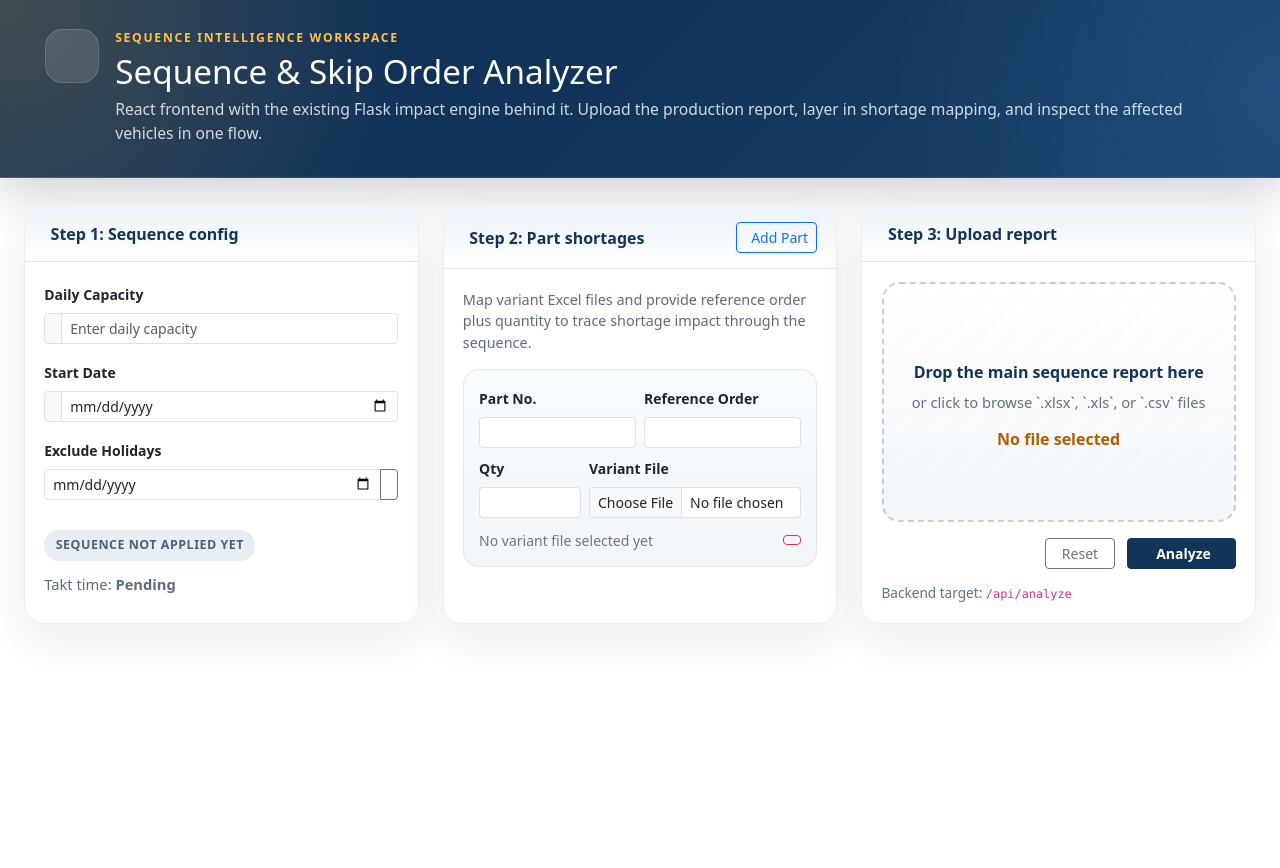
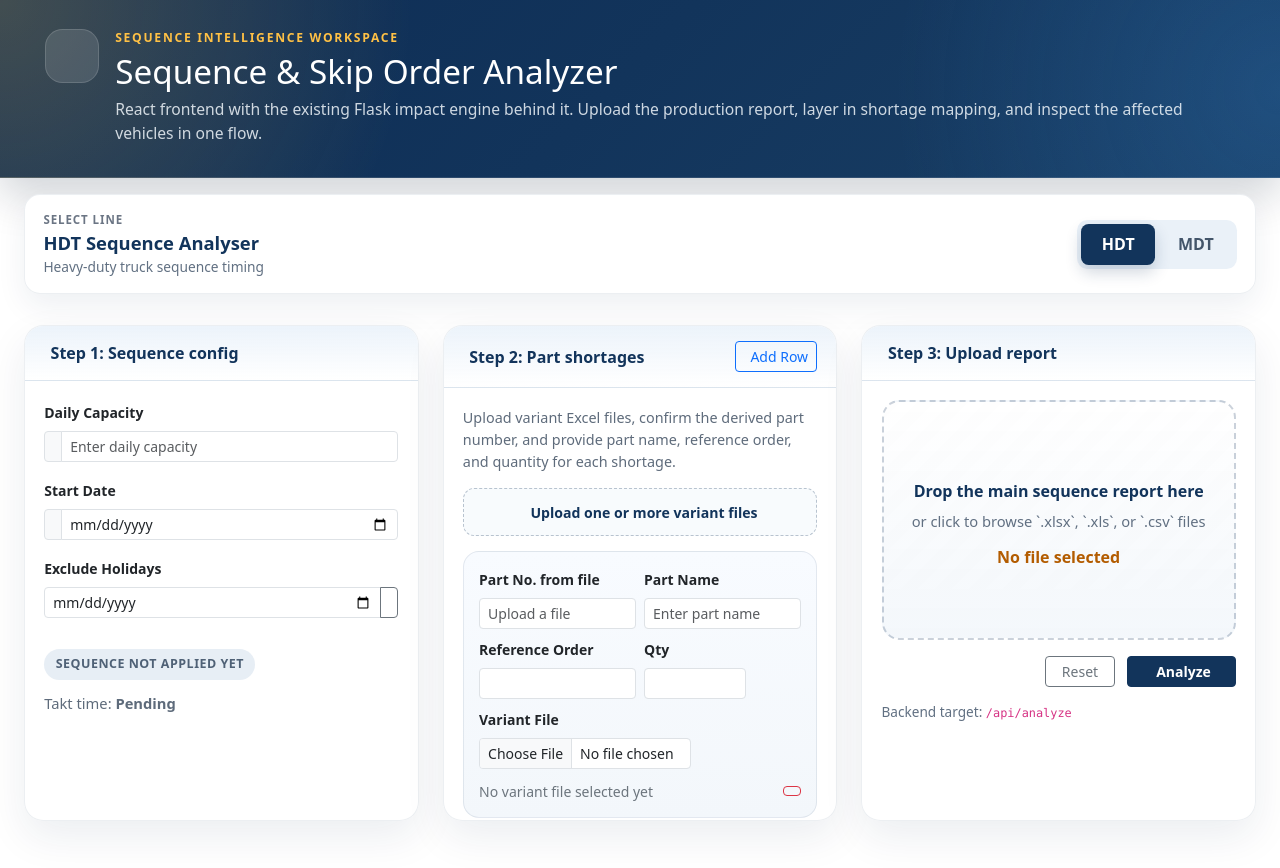
Before and after one commit to Pavan30803/SequenceAnalyser, a React (Vite) app in the folder frontend/: page / in a window 1280 px wide. Both pictures are taken after a click on the button "Enter". Before the commit the page ends 800 px from the top, so only its background shows below. Built offline with nearby package versions, Linux system fonts and the light colour scheme; the HTML template or start-up script is replaced by a standard one; what chartjs-plugin-datalabels would draw is missing.

Commit message:
MDT included

```diff
--- a/frontend/src/App.css
+++ b/frontend/src/App.css
@@ -128,6 +128,66 @@
   font-size: 0.98rem;
 }
 
+.line-type-panel {
+  margin: 1rem 0 0.4rem;
+  padding: 1rem 1.15rem;
+  display: flex;
+  justify-content: space-between;
+  align-items: center;
+  gap: 1rem;
+  background: rgba(255, 255, 255, 0.96);
+  border: 1px solid rgba(18, 52, 91, 0.08);
+  border-radius: 1rem;
+  box-shadow: 0 12px 30px rgba(15, 44, 80, 0.07);
+}
+
+.line-type-kicker {
+  display: block;
+  color: #6b7584;
+  font-size: 0.72rem;
+  font-weight: 800;
+  text-transform: uppercase;
+  letter-spacing: 0.08em;
+  margin-bottom: 0.2rem;
+}
+
+.line-type-panel h2 {
+  margin: 0;
+  color: #12345b;
+  font-size: 1.15rem;
+  font-weight: 900;
+}
+
+.line-type-panel p {
+  margin: 0.2rem 0 0;
+  color: #617082;
+  font-size: 0.86rem;
+}
+
+.line-type-actions {
+  display: inline-flex;
+  padding: 0.25rem;
+  border-radius: 0.65rem;
+  background: #eaf1f8;
+  gap: 0.25rem;
+}
+
+.line-type-button {
+  min-width: 4.6rem;
+  border: 0;
+  border-radius: 0.48rem;
+  padding: 0.52rem 0.9rem;
+  background: transparent;
+  color: #43556a;
+  font-weight: 900;
+}
+
+.line-type-button.active {
+  background: #12345b;
+  color: #fff;
+  box-shadow: 0 0.45rem 1rem rgba(18, 52, 91, 0.2);
+}
+
 .step-card,
 .panel-card {
   background: rgba(255, 255, 255, 0.94);
@@ -212,6 +272,29 @@
 .shortage-stack {
   max-height: 27rem;
   overflow: auto;
+}
+
+.multi-upload-zone {
+  display: flex;
+  align-items: center;
+  justify-content: center;
+  gap: 0.5rem;
+  min-height: 3rem;
+  margin-bottom: 0.9rem;
+  border: 1px dashed rgba(18, 52, 91, 0.28);
+  border-radius: 0.7rem;
+  background: #f8fbfd;
+  color: #12345b;
+  font-size: 0.88rem;
+  font-weight: 800;
+  cursor: pointer;
+  transition: border-color 160ms ease, background-color 160ms ease;
+}
+
+.multi-upload-zone:hover,
+.multi-upload-zone:focus-within {
+  border-color: #3c91e6;
+  background: #eef6ff;
 }
 
 .shortage-card {
@@ -594,6 +677,14 @@
   margin-bottom: 1rem;
 }
 
+.inference-card h6 span {
+  display: block;
+  margin-top: 0.25rem;
+  color: #617082;
+  font-size: 0.86rem;
+  font-weight: 700;
+}
+
 .inference-grid {
   display: grid;
   grid-template-columns: repeat(2, minmax(0, 1fr));
@@ -633,6 +724,19 @@
     grid-template-columns: 1fr;
   }
 
+  .line-type-panel {
+    align-items: stretch;
+    flex-direction: column;
+  }
+
+  .line-type-actions {
+    width: 100%;
+  }
+
+  .line-type-button {
+    flex: 1;
+  }
+
   .inference-grid {
     grid-template-columns: 1fr;
   }
--- a/frontend/src/App.jsx
+++ b/frontend/src/App.jsx
@@ -84,6 +84,20 @@ const PIE_SKIP_COLORS = ['#ffc145', '#3cb371', '#3c91e6', '#2ec4b6', '#7c4dff',
 const REASON_COLUMN = 'Skip/hold reason'
 const OUTLOOK_COLUMN = 'Outlook'
 const LANDING_IMAGE_URL = 'https://www.bharatbenz.com/uploads/homebanner_images/large/BB-Construction.jpg'
+const LINE_TYPES = {
+  HDT: {
+    title: 'HDT',
+    description: 'Heavy-duty truck sequence timing',
+    standardMinutes: 1070,
+    thursdayMinutes: 1010,
+  },
+  MDT: {
+    title: 'MDT',
+    description: 'Medium-duty truck single-shift timing',
+    standardMinutes: 541,
+    thursdayMinutes: 541,
+  },
+}
 
 function createReasonBucket() {
   return {
@@ -109,13 +123,18 @@ function createReasonState() {
   }
 }
 
-function createShortageRow() {
+function getPartNumberFromFileName(fileName = '') {
+  return fileName.replace(/\.[^/.]+$/, '').trim()
+}
+
+function createShortageRow(file = null) {
   return {
     id: `${Date.now()}-${Math.random().toString(16).slice(2)}`,
-    part: '',
+    part: file ? getPartNumberFromFileName(file.name) : '',
+    partName: '',
     ref: '',
     qty: '',
-    file: null,
+    file,
   }
 }
 
@@ -162,6 +181,10 @@ function normalizeLookupKey(value) {
   return normalizeLookupValue(value).toUpperCase()
 }
 
+function normalizePartKey(value) {
+  return normalizeLookupValue(value).toUpperCase()
+}
+
 function normalizeOrderKey(value) {
   return normalizeLookupValue(value).replace(/\.0$/, '').toUpperCase()
 }
@@ -384,10 +407,13 @@ function formatLineTime(date) {
   return `${hours}:${minutes} ${meridiem}`
 }
 
-const PRODUCTION_BREAKS = [
+const DAY_SHIFT_BREAKS = [
   { start: 9 * 60 + 30, end: 9 * 60 + 37 },
   { start: 11 * 60 + 30, end: 12 * 60 },
   { start: 14 * 60 + 30, end: 14 * 60 + 37 },
+]
+const HDT_EXTENDED_SHIFT_BREAKS = [
+  ...DAY_SHIFT_BREAKS,
   { start: 18 * 60 + 30, end: 18 * 60 + 37 },
   { start: 20 * 60 + 30, end: 21 * 60 },
   { start: 24 * 60, end: 24 * 60 + 7 },
@@ -400,20 +426,21 @@ function createShiftTime(productionDate, minutesFromMidnight) {
   return date
 }
 
-function getBreakWindows(productionDate) {
-  return PRODUCTION_BREAKS.map((breakWindow) => ({
+function getBreakWindows(productionDate, lineType) {
+  const breaks = lineType === 'MDT' ? DAY_SHIFT_BREAKS : HDT_EXTENDED_SHIFT_BREAKS
+  return breaks.map((breakWindow) => ({
     start: createShiftTime(productionDate, breakWindow.start),
     end: createShiftTime(productionDate, breakWindow.end),
   }))
 }
 
-function skipProductionBreaks(date, productionDate) {
+function skipProductionBreaks(date, productionDate, lineType) {
   let adjustedDate = new Date(date)
   let moved = true
 
   while (moved) {
     moved = false
-    for (const breakWindow of getBreakWindows(productionDate)) {
+    for (const breakWindow of getBreakWindows(productionDate, lineType)) {
       if (adjustedDate >= breakWindow.start && adjustedDate < breakWindow.end) {
         adjustedDate = new Date(breakWindow.end)
         moved = true
@@ -425,12 +452,12 @@ function skipProductionBreaks(date, productionDate) {
   return adjustedDate
 }
 
-function addProductionMinutes(date, minutes, productionDate) {
-  let currentTime = skipProductionBreaks(date, productionDate)
+function addProductionMinutes(date, minutes, productionDate, lineType) {
+  let currentTime = skipProductionBreaks(date, productionDate, lineType)
   let remainingMinutes = minutes
 
   while (remainingMinutes > 0) {
-    const nextBreak = getBreakWindows(productionDate).find((breakWindow) => currentTime < breakWindow.end)
+    const nextBreak = getBreakWindows(productionDate, lineType).find((breakWindow) => currentTime < breakWindow.end)
     if (!nextBreak) {
       return new Date(currentTime.getTime() + remainingMinutes * 60000)
     }
@@ -442,17 +469,17 @@ function addProductionMinutes(date, minutes, productionDate) {
 
     const minutesUntilBreak = (nextBreak.start.getTime() - currentTime.getTime()) / 60000
     if (remainingMinutes <= minutesUntilBreak) {
-      return skipProductionBreaks(new Date(currentTime.getTime() + remainingMinutes * 60000), productionDate)
+      return skipProductionBreaks(new Date(currentTime.getTime() + remainingMinutes * 60000), productionDate, lineType)
     }
 
     remainingMinutes -= minutesUntilBreak
     currentTime = new Date(nextBreak.end)
   }
 
-  return skipProductionBreaks(currentTime, productionDate)
-}
-
-function applySequence(previewColumns, previewData, capacityValue, startDate, holidays) {
+  return skipProductionBreaks(currentTime, productionDate, lineType)
+}
+
+function applySequence(previewColumns, previewData, capacityValue, startDate, holidays, lineType = 'HDT') {
   if (!Array.isArray(previewColumns) || !Array.isArray(previewData) || previewData.length === 0) {
     return {
       columns: previewColumns ?? [],
@@ -497,8 +524,9 @@ function applySequence(previewColumns, previewData, capacityValue, startDate, ho
   }
 
   const rows = structuredClone(previewData)
-  const standardTotalMinutes = 1070
-  const thursdayTotalMinutes = 1010
+  const lineConfig = LINE_TYPES[lineType] ?? LINE_TYPES.HDT
+  const standardTotalMinutes = lineConfig.standardMinutes
+  const thursdayTotalMinutes = lineConfig.thursdayMinutes
   let counter = 1
   let sequenceStarted = false
   let currentDayMinutes = standardTotalMinutes
@@ -532,12 +560,12 @@ function applySequence(previewColumns, previewData, capacityValue, startDate, ho
       currentTime.setHours(7, 0, 0, 0)
     }
 
-    currentTime = skipProductionBreaks(currentTime, currentDate)
+    currentTime = skipProductionBreaks(currentTime, currentDate, lineType)
     row['Line in sequence'] = counter
     row['Production Date'] = formatDateKey(currentDate)
     row['Line in time'] = formatLineTime(currentTime)
 
-    currentTime = addProductionMinutes(currentTime, taktTime, currentDate)
+    currentTime = addProductionMinutes(currentTime, taktTime, currentDate, lineType)
 
     counter += 1
     if (counter > todayCapacity) {
@@ -556,14 +584,16 @@ function applySequence(previewColumns, previewData, capacityValue, startDate, ho
   }
 }
 
-function buildInference(rows, shortageParts) {
+function buildInference(rows, shortageParts, shortagePartNames = {}) {
   if (!Array.isArray(shortageParts) || shortageParts.length === 0) {
     return []
   }
 
   const allDates = [...new Set(rows.map((row) => row['Production Date']).filter(Boolean))].sort()
+  const getPartName = (part) => shortagePartNames[part] ?? shortagePartNames[normalizePartKey(part)] ?? ''
 
   return shortageParts.map((part) => {
+    const partName = getPartName(part)
     const connectedRows = rows.filter((row) => row[part])
     const impactedRows = connectedRows.filter((row) => SHORTAGE_MARKERS.has(String(row[part])))
     const scheduledConnectedRows = connectedRows.filter((row) => row['Production Date'])
@@ -572,11 +602,14 @@ function buildInference(rows, shortageParts) {
     if (impactedRows.length === 0) {
       return {
         part,
+        partName,
         covered: true,
       }
     }
 
-    const shortageDate = scheduledImpactedRows[0]?.['Production Date'] ?? 'Not Scheduled'
+    const firstImpactedRow = scheduledImpactedRows[0]
+    const shortageDate = firstImpactedRow?.['Production Date'] ?? 'Not Scheduled'
+    const impactTime = firstImpactedRow?.['Line in time'] ?? 'Not Scheduled'
     const connectingModels = [...new Set(impactedRows.map((row) => row.Model || 'Unknown'))].join(', ')
     const firstDaySequences = scheduledImpactedRows
       .filter((row) => row['Production Date'] === shortageDate)
@@ -597,8 +630,10 @@ function buildInference(rows, shortageParts) {
 
     return {
       part,
+      partName,
       covered: false,
       shortageDate,
+      impactTime,
       connectingModels,
       firstDaySequences: firstDaySequences || 'None',
       forecast,
@@ -1041,12 +1076,14 @@ function OrderCell({ field, value, holdTable }) {
 
 function App() {
   const fileInputId = useId()
+  const shortageBatchInputId = useId()
   const shortageIntro =
-    'Map variant Excel files and provide reference order plus quantity to trace shortage impact through the sequence.'
+    'Upload variant Excel files, confirm the derived part number, and provide part name, reference order, and quantity for each shortage.'
   const [selectedFile, setSelectedFile] = useState(null)
   const [dragActive, setDragActive] = useState(false)
   const [capacity, setCapacity] = useState('')
   const [startDate, setStartDate] = useState('')
+  const [lineType, setLineType] = useState('HDT')
   const [holidayInput, setHolidayInput] = useState('')
   const [holidays, setHolidays] = useState([])
   const [shortages, setShortages] = useState([createShortageRow()])
@@ -1057,6 +1094,15 @@ function App() {
   const [toasts, setToasts] = useState([])
   const resultsRef = useRef(null)
   const toastCounterRef = useRef(0)
+  const shortagePartNames = shortages.reduce((partNames, shortage) => {
+    const part = shortage.part.trim()
+    const partName = shortage.partName.trim()
+    if (part) {
+      partNames[part] = partName
+      partNames[normalizePartKey(part)] = partName
+    }
+    return partNames
+  }, {})
 
   const sequencedPreview = applySequence(
     analysis?.previewColumns ?? [],
@@ -1064,10 +1110,11 @@ function App() {
     capacity,
     startDate,
     holidays,
+    lineType,
   )
   const previewWithReasons = applySkipHoldReasons(sequencedPreview, analysis, reasonConfig)
   const deferredPreviewRows = useDeferredValue(previewWithReasons.rows)
-  const inferenceCards = buildInference(sequencedPreview.rows, analysis?.summary?.shortage_parts ?? [])
+  const inferenceCards = buildInference(sequencedPreview.rows, analysis?.summary?.shortage_parts ?? [], shortagePartNames)
 
   useEffect(() => {
     if (!analysis || !resultsRef.current) {
@@ -1099,6 +1146,25 @@ function App() {
     setShortages((current) => [...current, createShortageRow()])
   }
 
+  function addShortageFiles(fileList) {
+    const files = Array.from(fileList ?? [])
+    if (files.length === 0) {
+      return
+    }
+
+    setShortages((current) => {
+      const existingRows = current.filter((row) => row.file || row.partName || row.ref || row.qty)
+      return [...existingRows, ...files.map((file) => createShortageRow(file))]
+    })
+  }
+
+  function updateShortageFile(id, file) {
+    updateShortage(id, {
+      file,
+      part: file ? getPartNumberFromFileName(file.name) : '',
+    })
+  }
+
   function removeShortage(id) {
     setShortages((current) => {
       if (current.length === 1) {
@@ -1125,6 +1191,7 @@ function App() {
     setDragActive(false)
     setCapacity('')
     setStartDate('')
+    setLineType('HDT')
     setHolidayInput('')
     setHolidays([])
     setShortages([createShortageRow()])
@@ -1310,6 +1377,27 @@ function App() {
       </header>
 
       <main className="container-fluid px-3 px-xl-4 pb-5">
+        <section className="line-type-panel" aria-label="Vehicle line selector">
+          <div>
+            <span className="line-type-kicker">Select line</span>
+            <h2>{LINE_TYPES[lineType].title} Sequence Analyser</h2>
+            <p>{LINE_TYPES[lineType].description}</p>
+          </div>
+          <div className="line-type-actions" role="group" aria-label="Select HDT or MDT">
+            {Object.keys(LINE_TYPES).map((type) => (
+              <button
+                key={type}
+                type="button"
+                className={`line-type-button ${lineType === type ? 'active' : ''}`}
+                onClick={() => setLineType(type)}
+                aria-pressed={lineType === type}
+              >
+                {type}
+              </button>
+            ))}
+          </div>
+        </section>
+
         <section className="row g-4 mt-1">
           <div className="col-xl-4">
             <div className="step-card h-100">
@@ -1390,21 +1478,47 @@ function App() {
                   <i className="bi bi-2-circle-fill" /> Step 2: Part shortages
                 </span>
                 <button className="btn btn-sm btn-outline-primary" type="button" onClick={addShortage}>
-                  <i className="bi bi-plus" /> Add Part
+                  <i className="bi bi-plus" /> Add Row
                 </button>
               </div>
               <div className="step-body shortage-stack">
                 <p className="step-copy">{shortageIntro}</p>
+                <label htmlFor={shortageBatchInputId} className="multi-upload-zone">
+                  <i className="bi bi-files" />
+                  <span>Upload one or more variant files</span>
+                </label>
+                <input
+                  id={shortageBatchInputId}
+                  type="file"
+                  accept=".xlsx,.xls,.csv"
+                  multiple
+                  className="visually-hidden"
+                  onChange={(event) => {
+                    addShortageFiles(event.target.files)
+                    event.target.value = ''
+                  }}
+                />
                 {shortages.map((shortage) => (
                   <div key={shortage.id} className="shortage-card">
                     <div className="row g-2">
                       <div className="col-sm-6">
-                        <label className="form-label small fw-semibold">Part No.</label>
+                        <label className="form-label small fw-semibold">Part No. from file</label>
                         <input
                           type="text"
                           className="form-control form-control-sm"
                           value={shortage.part}
-                          onChange={(event) => updateShortage(shortage.id, { part: event.target.value })}
+                          placeholder="Upload a file"
+                          readOnly
+                        />
+                      </div>
+                      <div className="col-sm-6">
+                        <label className="form-label small fw-semibold">Part Name</label>
+                        <input
+                          type="text"
+                          className="form-control form-control-sm"
+                          value={shortage.partName}
+                          placeholder="Enter part name"
+                          onChange={(event) => updateShortage(shortage.id, { partName: event.target.value })}
                         />
                       </div>
                       <div className="col-sm-6">
@@ -1432,7 +1546,7 @@ function App() {
                           type="file"
                           accept=".xlsx,.xls,.csv"
                           className="form-control form-control-sm"
-                          onChange={(event) => updateShortage(shortage.id, { file: event.target.files?.[0] ?? null })}
+                          onChange={(event) => updateShortageFile(shortage.id, event.target.files?.[0] ?? null)}
                         />
                       </div>
                     </div>
@@ -1752,18 +1866,27 @@ function App() {
                   {inferenceCards.map((card) => (
                     <div key={card.part} className="col-lg-6">
                       <div className={`inference-card ${card.covered ? 'inference-covered' : ''}`}>
-                        <h6>{card.part}</h6>
+                        <h6>
+                          {card.part}
+                          {card.partName ? <span>{card.partName}</span> : null}
+                        </h6>
                         {card.covered ? (
-                          <p className="text-success fw-semibold mb-0">
-                            <i className="bi bi-check-circle-fill me-1" />
-                            Stock completely covers the current production sequence.
-                          </p>
+                          <>
+                            <p className="text-success fw-semibold mb-0">
+                              <i className="bi bi-check-circle-fill me-1" />
+                              Stock completely covers the current production sequence.
+                            </p>
+                          </>
                         ) : (
                           <>
                             <div className="inference-grid">
                               <div>
                                 <span className="detail-label">First Shortage Date</span>
                                 <strong>{card.shortageDate}</strong>
+                              </div>
+                              <div>
+                                <span className="detail-label">Time of Impact</span>
+                                <strong>{card.impactTime}</strong>
                               </div>
                               <div>
                                 <span className="detail-label">Sequence Numbers</span>
```
